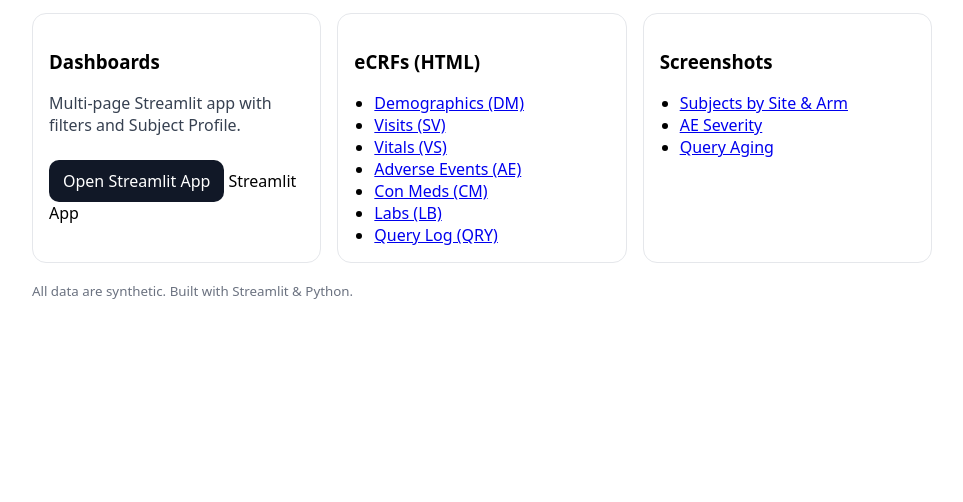
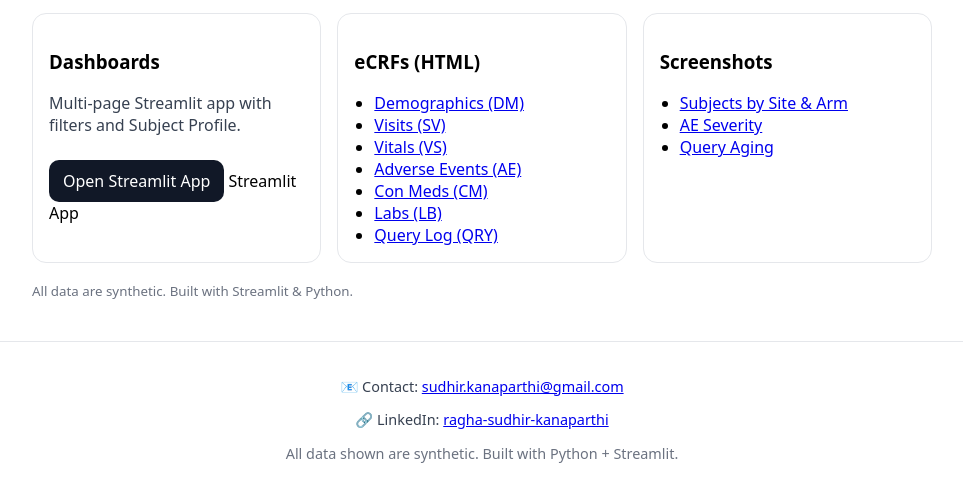
Before and after one commit to rkanap200/project-data-manager-portfolio, a plain HTML site: page index.html in a window 1280 px wide. Shown: the part 104-606 px from the top of the page, without its empty margins (158-1121 px from the left). Drawn offline with Linux system fonts and the light colour scheme.

Commit message:
Add footer with email and LinkedIn contact info

```diff
--- a/index.html
+++ b/index.html
@@ -51,5 +51,12 @@
     </div>
     <p><small>All data are synthetic. Built with Streamlit & Python.</small></p>
   </div>
+     <footer style="margin-top:40px; padding:20px; border-top:1px solid #e5e7eb; font-size:0.9rem; color:#374151; text-align:center;">
+    <p>📧 Contact: <a href="mailto:sudhir.kanaparthi@gmail.com">sudhir.kanaparthi@gmail.com</a></p>
+    <p>🔗 LinkedIn: <a href="https://www.linkedin.com/in/ragha-sudhir-kanaparthi" target="_blank">ragha-sudhir-kanaparthi</a></p>
+    <p style="color:#6b7280;">All data shown are synthetic. Built with Python + Streamlit.</p>
+  </footer>
 </body>
 </html>
+</body>
+</html>
```
